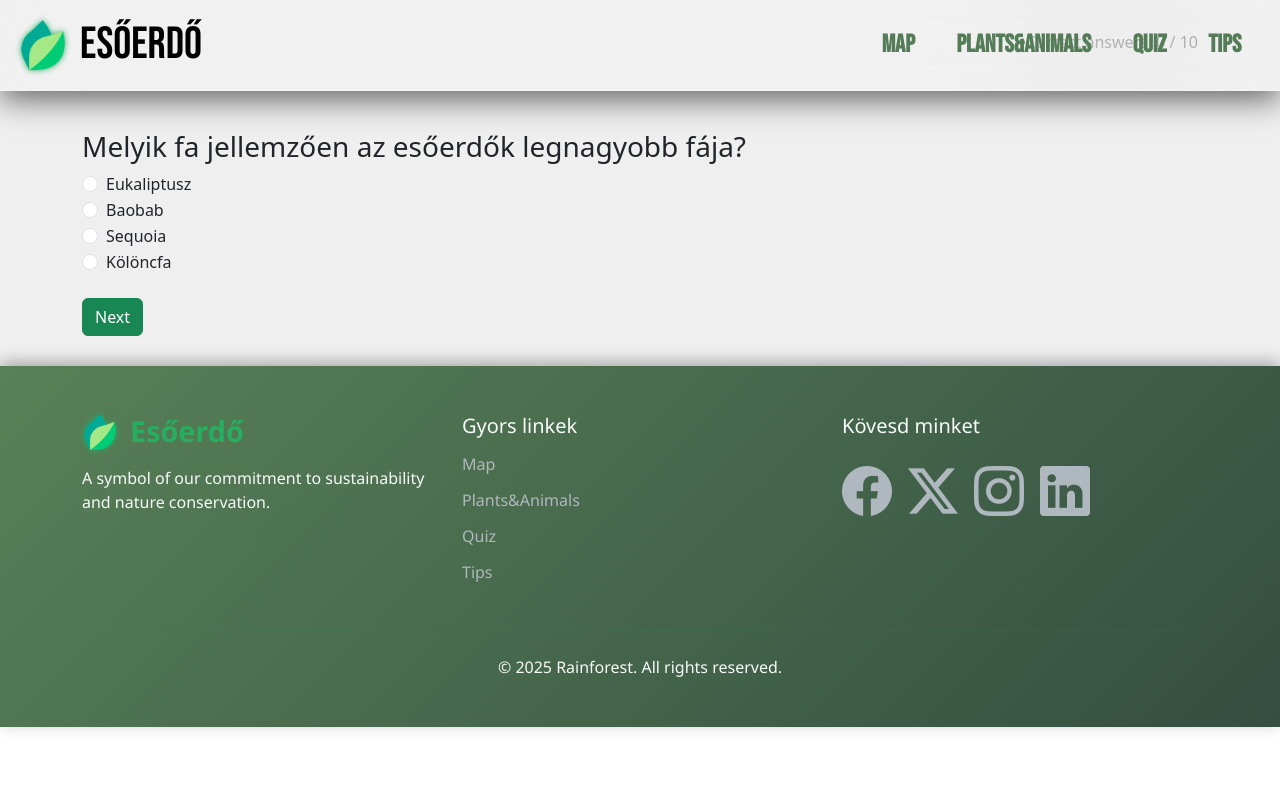
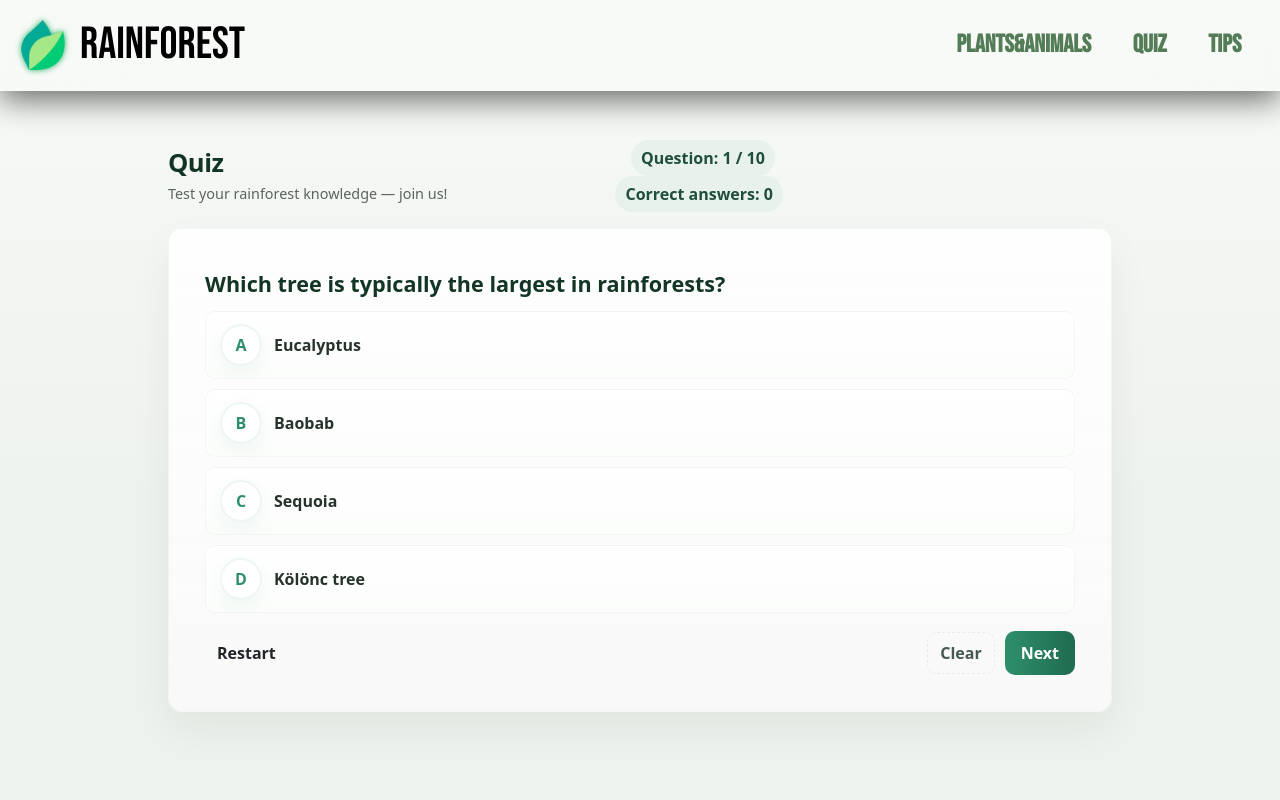
Before and after one commit to Valakovicsadam/esoerdo_VA_DP, a Vue app in the folder esoerdo/: page /quiz in a window 1280 px wide. Shown: the top 800 px of the page. Built offline with nearby package versions, Linux system fonts and the light colour scheme.

Commit message:
Quiz oldal elkészült
Elkészült a végleges a quiz és össze van kötve a főoldallal

```diff
--- a/esoerdo/src/components/Footer.vue
+++ b/esoerdo/src/components/Footer.vue
@@ -5,15 +5,9 @@
 </script>
 
 <template>
-  <header>
-  </header>
-  <main>
-  </main>
-  <footer class="modern-footer text-light py-5">
+  <footer class="modern-footer text-light py-5 ">
   <div class="container">
     <div class="row gy-4">
-
-      <!-- Márka + leírás -->
       <div class="col-md-4">
         <h4 class="footer-brand mb-3">
           <img src="../assets/mainpage/leaf.png" alt="logo" class="footer-logo" />
@@ -22,18 +16,14 @@
         <p>A symbol of our commitment to sustainability and nature conservation.</p>
       </div>
 
-      <!-- Gyors linkek -->
       <div class="col-md-4">
         <h5>Gyors linkek</h5>
         <ul class="list-unstyled footer-links">
-          <li><a href="#">Map</a></li>
           <li><a href="#">Plants&Animals</a></li>
-          <li><a href="#">Quiz</a></li>
+          <router-link to="/quiz" class="nav-link" href="#">Quiz</router-link>
           <li><a href="#">Tips</a></li>
         </ul>
       </div>
-
-      <!-- Közösségi média -->
       <div class="col-md-4">
         <h5>Kövesd minket</h5>
         <div class="social-icons mt-3">
@@ -55,8 +45,6 @@
 </template>
 
 <style scoped>
-
-/* Footer alapok */
 .modern-footer {
   background: linear-gradient(135deg, #588157, #344e41);
   position: relative;
@@ -65,13 +53,12 @@
   box-shadow: 0 -4px 15px rgba(0, 0, 0, 0.3);
 }
 
-/* Lábjegyzet márka */
 .footer-brand {
   display: flex;
   align-items: center;
   font-weight: 700;
   font-size: 1.8rem;
-  color: #27ae60;
+  color: #5cce8b;
   user-select: none;
 }
 
@@ -86,7 +73,6 @@
   transform: rotate(15deg) scale(1.1);
 }
 
-/* Gyors linkek */
 .footer-links a {
   color: #b0b8bf;
   text-decoration: none;
@@ -100,7 +86,6 @@
   color: #27ae60;
 }
 
-/* Közösségi ikonok */
 .social-icons a {
   color: #b0b8bf;
   font-size: 50px;
@@ -112,7 +97,6 @@
   transform: scale(1.2);
 }
 
-/* Vízszintes vonal */
 .modern-footer hr {
   border-color: rgba(39, 174, 96, 0.3);
 }
--- a/esoerdo/src/components/Navbar.vue
+++ b/esoerdo/src/components/Navbar.vue
@@ -8,7 +8,7 @@
 
         <router-link to="/" class="navbar-brand d-flex align-items-center justify-content-center" href="#">
           <img class="logo" src="../assets/mainpage/leaf.png" alt="logo" title="logo" />
-          <span class="brand-text bebas-neue-regular" aria-current="page">Esőerdő</span>
+          <span class="brand-text bebas-neue-regular" aria-current="page">Rainforest</span>
         </router-link>
         <button class="navbar-toggler" type="button" data-bs-toggle="collapse"
           data-bs-target="#navbarSupportedContent" aria-controls="navbarSupportedContent" aria-expanded="false"
@@ -18,9 +18,6 @@
 
         <div class="collapse navbar-collapse justify-content-end" id="navbarSupportedContent">
           <ul class="navbar-nav d-flex align-items-center bebas-neue-regular">
-            <li class="nav-item">
-              <a class="nav-link" href="#">Map</a>
-            </li>
             <li class="nav-item">
               <a class="nav-link" href="#">Plants&Animals</a>
             </li>
--- a/esoerdo/src/components/Quiz.vue
+++ b/esoerdo/src/components/Quiz.vue
@@ -4,6 +4,7 @@ import { quizQuestions } from "../data/Quiz_questions.js";
 
 const actual = ref(0);
 const correct = ref(0);
+
 
 const next = () => {
     actual.value++;
@@ -33,41 +34,250 @@ const reset = () => {
 </script>
 
 <template>
-    <section>
-        <div class="container">
-            <p class="text-end">
-                Correct answers: {{ correct }} / 10
-            </p>
+  <div class="quiz-shell">
+    <main class="quiz-area container">
+      <div class="quiz-header mb-3">
+        <div class="row align-items-center gx-3 gy-2">
+          <div class="col-12 col-md-6">
+            <div class="branding">
+              <h1 class="page-title mb-1">Quiz</h1>
+              <p class="subtle mb-0">Test your rainforest knowledge — join us!</p>
+            </div>
+          </div>
+
+          <div class="col-12 col-md-6">
+            <div class="d-flex flex-row flex-sm-row align-items-start align-items-sm-center justify-content-sm-end gap-2">
+              <div class="meta-row text-start text-sm-end">
+                <div class="qcount d-inline-block me-2">Question: <strong>{{ Math.min(actual+1, quizQuestions.length) }}</strong> / {{ quizQuestions.length }}</div>
+                <div class="score d-inline-block">Correct answers: <strong>{{ correct }}</strong></div>
+              </div>
+            </div>
+          </div>
         </div>
-    </section>
-    <section v-if="actual < 10">
-        <div class="container">
-            <div class="question">
-                <h3>{{ quizQuestions[actual].kerdes }}</h3>
-                <div class="form-check" v-for="(choice, index) in quizQuestions[actual].valaszok">
-                    <input class="form-check-input" type="radio" name="radioDefault" @click="checkAnswer(index)">
-                    <label class="form-check-label" for="radioDefault1">
-                        {{ choice }}
-                    </label>
+      </div>
+
+      <section v-if="actual < quizQuestions.length" class="question-wrap">
+        <article class="card glass">
+          <div class="card-inner">
+            <h2 class="question-title">{{ quizQuestions[actual].kerdes }}</h2>
+
+            <div class="choices">
+              <label
+                v-for="(choice, index) in quizQuestions[actual].valaszok"
+                :key="index"
+                class="choice"
+              >
+                <input
+                  class="form-check-input real-radio"
+                  type="radio"
+                  :name="'q' + actual"
+                  :value="index"
+                  @click="checkAnswer(index)"
+                />
+                <div class="choice-body">
+                  <span class="letter">{{ String.fromCharCode(65 + index) }}</span>
+                  <span class="text">{{ choice }}</span>
                 </div>
+              </label>
             </div>
-            <div class="mt-4">
-                <button type="button" class="btn btn-success" @click="next()">Next</button>
+
+            <div class="actions">
+              <button class="btn ghost" @click="reset()">Restart</button>
+              <div class="right-actions">
+                <button class="btn clear" @click="resetAnswers()">Clear</button>
+                <button class="btn next" @click="next()">Next</button>
+              </div>
             </div>
-        </div>
-    </section>
-    <section v-else>
-        <div class="container">
-            <p>Vége!</p>
-            <div class="mt-4">
-                <button type="button" class="btn btn-warning" @click="reset()">Reset</button>
+          </div>
+        </article>
+      </section>
+
+      <section v-else class="end-wrap">
+        <article class="card glass end-card">
+          <div class="card-inner center">
+            <h2>Nicely done!</h2>
+            <p class="result">Your score: <strong>{{ correct }} / {{ quizQuestions.length }}</strong></p>
+            <div class="end-actions">
+              <button class="btn primary large" @click="reset">Try again</button>
             </div>
-        </div>
-    </section>
+          </div>
+        </article>
+      </section>
+    </main>
+  </div>
 </template>
 
 <style scoped>
-section {
-    padding: 30px;
+.quiz-shell {
+  background: linear-gradient(180deg, #f7faf7 0%, #eef2ee 60%);
+  min-height: 70vh;
+  padding: 140px 0;
 }
+
+.quiz-area {
+  max-width: 980px;
+  margin: 0 auto;
+  padding: 0 18px;
+}
+
+.quiz-header {
+  display: flex;
+  gap: 18px;
+  align-items: center;
+  justify-content: space-between;
+  margin-bottom: 18px;
+}
+
+.branding .page-title {
+  margin: 0;
+  font-size: 1.6rem;
+  letter-spacing: -0.5px;
+  color: #123524;
+  font-weight: 800;
+}
+
+.branding .subtle {
+  margin: 4px 0 0;
+  font-size: 0.9rem;
+  color: #59655a;
+}
+
+.qcount, .score {
+  background: rgba(47,143,107,0.06);
+  padding: 6px 10px;
+  border-radius: 999px;
+  font-weight: 700;
+  color: #1f4f3a;
+}
+
+.card.glass {
+  background: linear-gradient(180deg, rgba(255,255,255,0.9), rgba(250,250,250,0.85));
+  border-radius: 14px;
+  padding: 18px;
+  box-shadow: 0 18px 40px rgba(17, 31, 22, 0.06);
+  border: 1px solid rgba(24, 50, 36, 0.04);
+  overflow: hidden;
+}
+
+.card-inner {
+  padding: 18px;
+}
+
+.question-title {
+  font-size: 1.35rem;
+  margin: 6px 0 14px;
+  color: #123524;
+  font-weight: 700;
+}
+
+.choices {
+  display: grid;
+  gap: 10px;
+}
+
+.choice {
+  display: block;
+  cursor: pointer;
+  border-radius: 10px;
+  overflow: hidden;
+  transition: transform 180ms ease, box-shadow 180ms ease;
+}
+
+.real-radio {
+  position: absolute;
+  opacity: 0;
+  pointer-events: none;
+}
+
+.choice-body {
+  display: flex;
+  gap: 12px;
+  align-items: center;
+  padding: 12px 14px;
+  background: linear-gradient(180deg, #ffffff, #fbfdfb);
+  border: 1px solid rgba(0,0,0,0.04);
+  border-radius: 10px;
+  transition: background 160ms ease, transform 120ms ease;
+}
+
+.letter {
+  min-width: 42px;
+  min-height: 42px;
+  display: inline-flex;
+  align-items: center;
+  justify-content: center;
+  font-weight: 800;
+  color: #2f8f6b;
+  background: #fff;
+  border-radius: 999px;
+  box-shadow: 0 8px 20px rgba(47,143,107,0.06);
+  border: 2px solid rgba(47,143,107,0.08);
+}
+
+.text {
+  color: #26332b;
+  font-weight: 700;
+}
+
+.choice:hover .choice-body {
+  transform: translateY(-4px);
+  box-shadow: 0 12px 28px rgba(22, 55, 32, 0.06);
+}
+
+
+.actions {
+  display: flex;
+  align-items: center;
+  justify-content: space-between;
+  margin-top: 18px;
+  gap: 12px;
+}
+
+.right-actions {
+  display: flex;
+  gap: 10px;
+  align-items: center;
+}
+
+.btn {
+  display: inline-flex;
+  align-items: center;
+  gap: 8px;
+  padding: 8px 12px;
+  border-radius: 10px;
+  border: none;
+  cursor: pointer;
+  font-weight: 700;
+  transition: transform 140ms ease, box-shadow 140ms ease;
+}
+
+.btn.clear {
+  background: transparent;
+  border: 1px dashed rgba(0,0,0,0.06);
+  color: #46594f;
+}
+
+.btn.next {
+  background: linear-gradient(90deg, #2f8f6b, #1f6b4f);
+  color: #fff;
+  padding: 10px 16px;
+  border-radius: 10px;
+}
+
+.btn.primary {
+  background: linear-gradient(90deg,#2f8f6b,#1f6b4f);
+  color: #fff;
+}
+
+.btn.large {
+  padding: 12px 18px;
+  font-size: 1rem;
+}
+
+.result {
+  color: #2f6a4f;
+  font-weight: 700;
+  margin-bottom: 14px;
+}
+
 </style>
--- a/esoerdo/src/data/Quiz_questions.js
+++ b/esoerdo/src/data/Quiz_questions.js
@@ -1,92 +1,92 @@
 export const quizQuestions = [
   {
     id: 1,
-      kerdes: "Melyik fa jellemzően az esőerdők legnagyobb fája?",
-      valaszok: ["Eukaliptusz", "Baobab", "Sequoia", "Kölöncfa"],
+    kerdes: "Which tree is typically the largest in rainforests?",
+    valaszok: ["Eucalyptus", "Baobab", "Sequoia", "Kölönc tree"],
     helyesIndex: 2
   },
   {
     id: 2,
-      kerdes: "Melyik esőerdő található a legnagyobb területen?",
-      valaszok: ["Amazonas", "Congo", "Indonéziai", "Miveli-erdő"],
+    kerdes: "Which rainforest covers the largest area?",
+    valaszok: ["Amazon", "Congo", "Indonesian", "Miveli Forest"],
     helyesIndex: 0
   },
   {
     id: 3,
-      kerdes: "Mi a fő ok, amiért az esőerdők irtása veszélyes?",
+    kerdes: "What is the main reason why deforestation is dangerous?",
     valaszok: [
-        "Csökkenti a biológiai sokféleséget",
-        "Pusztítja a talaj termékenységét",
-        "Emelkedő CO2 szintet okoz",
-        "Mindhárom válasz helyes"
+      "It reduces biodiversity",
+      "It destroys soil fertility",
+      "It increases CO2 levels",
+      "All of the above"
     ],
     helyesIndex: 3
   },
   {
     id: 4,
-      kerdes: "Milyen állatok élnek jellemzően az esőerdők lombkoronájában?",
+    kerdes: "Which animals typically live in the rainforest canopy?",
     valaszok: [
-        "Pandak",
-        "Amazóniai jaguárok",
-        "Tüskéshátú tüskésgémek",
-        "Denevérek és majmok"
+      "Pandas",
+      "Amazonian jaguars",
+      "Spiny-backed herons",
+      "Bats and monkeys"
     ],
     helyesIndex: 3
   },
   {
     id: 5,
-      kerdes: "Mi jellemzi az esőerdők éghajlatát?",
+    kerdes: "What characterizes the rainforest climate?",
     valaszok: [
-        "Száraz, forró éghajlat",
-        "Trópusi, magas csapadék",
-        "Hideg, sarki éghajlat",
-        "Mérsékelt, esős éghajlat"
+      "Dry, hot climate",
+      "Tropical, high rainfall",
+      "Cold, polar climate",
+      "Temperate, rainy climate"
     ],
     helyesIndex: 1
   },
   {
     id: 6,
-      kerdes: "Miért fontosak az esőerdők a globális oxigénellátás szempontjából?",
+    kerdes: "Why are rainforests important for the global oxygen supply?",
     valaszok: [
-        "Segítenek megkötni a CO2-t",
-        "A fotoszintézis révén oxigént termelnek",
-        "Folyamatosan termelik az oxigént",
-        "Mindhárom válasz igaz"
+      "They help absorb CO2",
+      "They produce oxygen through photosynthesis",
+      "They continuously generate oxygen",
+      "All of the above"
     ],
     helyesIndex: 3
   },
   {
     id: 7,
-      kerdes: "Melyik országban található a legnagyobb rész az Amazonas esőerdőből?",
-      valaszok: ["Peru", "Brazília", "Kolumbia", "Venezuela"],
+    kerdes: "Which country contains the largest portion of the Amazon rainforest?",
+    valaszok: ["Peru", "Brazil", "Colombia", "Venezuela"],
     helyesIndex: 1
   },
   {
     id: 8,
-      kerdes: "Mi a legnagyobb veszély az esőerdőkre nézve?",
+    kerdes: "What is the biggest threat to rainforests?",
     valaszok: [
-        "Klímaváltozás",
-        "Földművelés és illegális fakivágás",
-        "Vadászat",
-        "Állatkertek építése"
+      "Climate change",
+      "Agriculture and illegal logging",
+      "Hunting",
+      "Building zoos"
     ],
     helyesIndex: 1
   },
   {
     id: 9,
-      kerdes: "Mi az esőerdők legfontosabb szerepe a víz körforgásban?",
+    kerdes: "What is the most important role of rainforests in the water cycle?",
     valaszok: [
-        "Víz gőz formájában történő elpárolgása",
-        "A csapadék gyors felszívása",
-        "A vízfolyások irányítása",
-        "Az esőerdők nem befolyásolják a víz körforgást"
+      "Evaporation of water in the form of vapor",
+      "Rapid absorption of rainfall",
+      "Controlling water flow",
+      "Rainforests do not affect the water cycle"
     ],
     helyesIndex: 0
   },
   {
     id: 10,
-      kerdes: "Melyik az esőerdőkben előforduló leghíresebb virág?",
-      valaszok: ["Ciklámen", "Hibiszkusz", "Orchidea", "Vadonrózsa"],
+    kerdes: "Which is the most famous flower found in rainforests?",
+    valaszok: ["Cyclamen", "Hibiscus", "Orchid", "Wild rose"],
     helyesIndex: 2
   }
 ];
```
Lines whose indentation alone changed are shown as unchanged.
